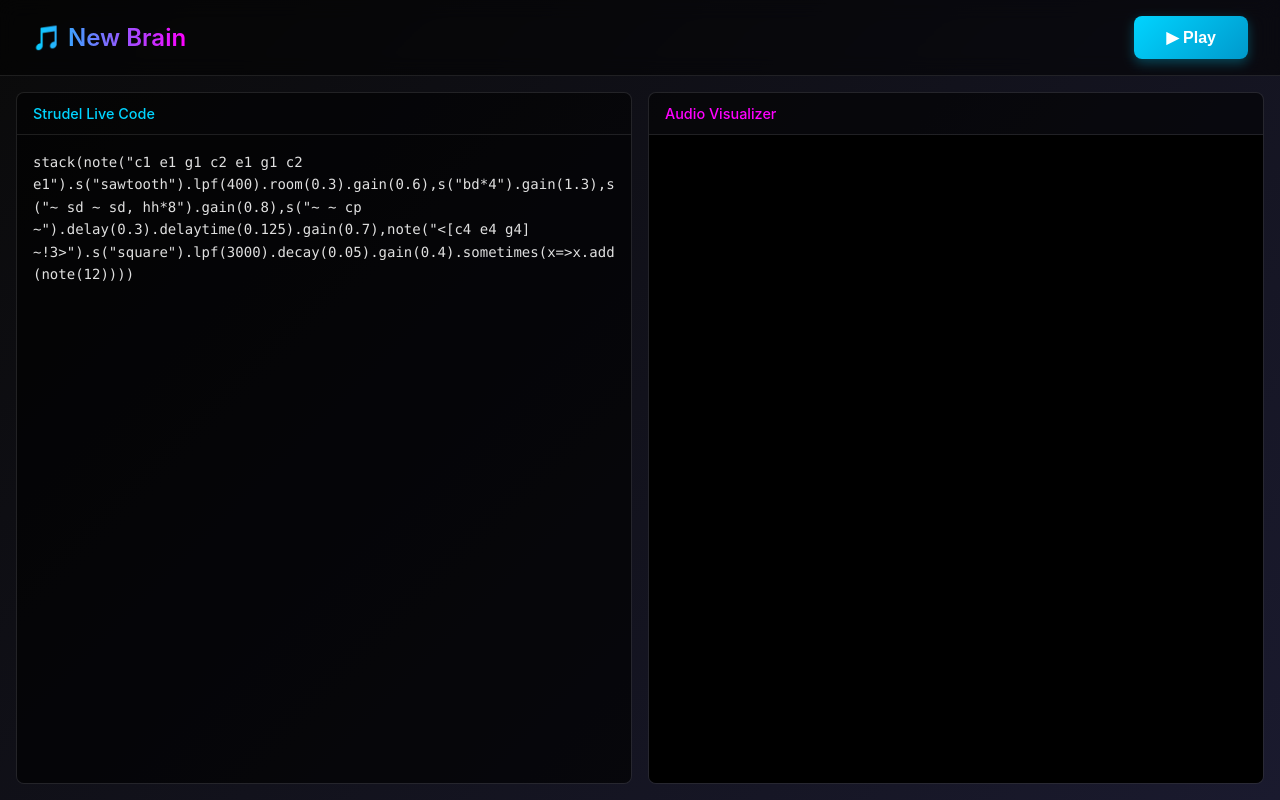
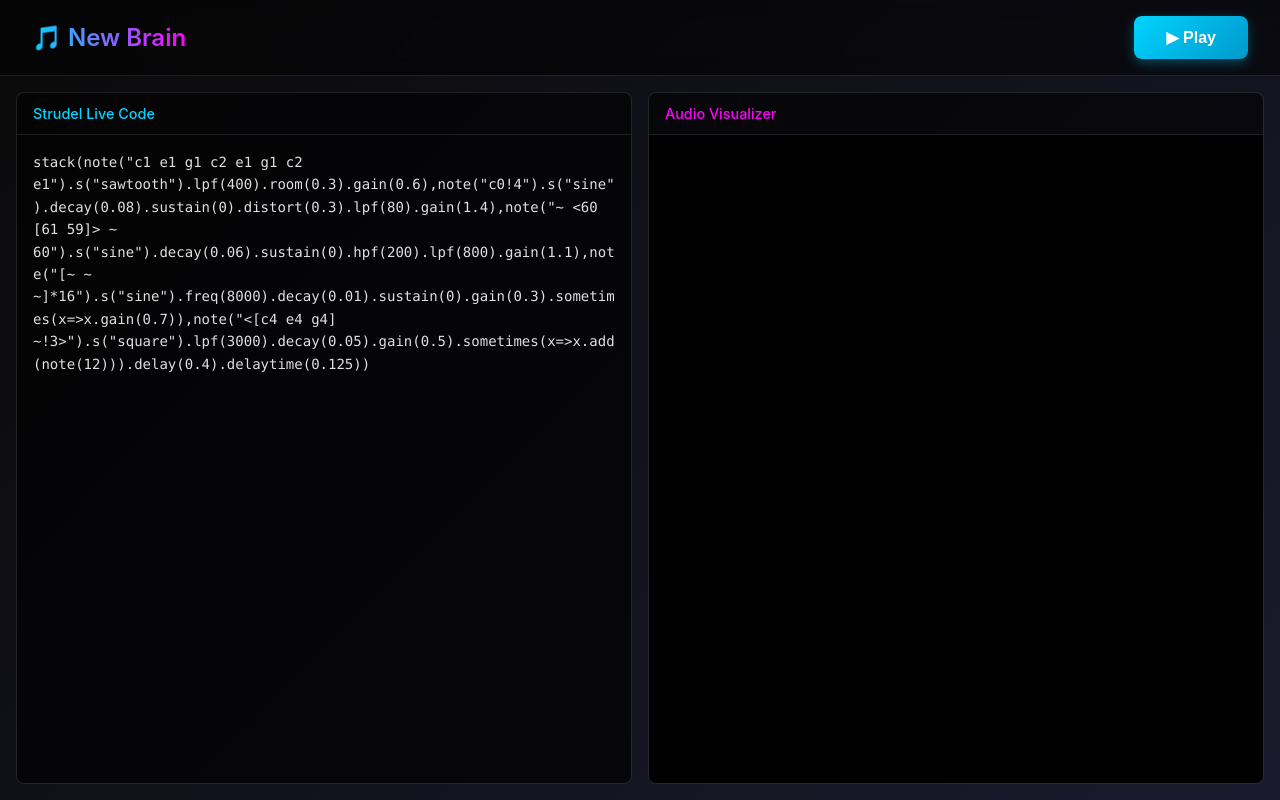
Before and after one commit to zebutron/new_brain, a React (Vite) app in the folder frontend/: page / in a window 1280 px wide. Built offline with nearby package versions, Linux system fonts and the light colour scheme.

Commit message:
SYNTH DRUMS THAT SLAP - proper percussion synthesis
- KICK: Distorted sine with pitch drop, super tight
- SNARE: Band-passed sine bursts with variation
- HI-HATS: 8kHz clicks, randomized gain for groove
- BASS: Your arpeggio with reverb
- STABS: Delayed square chords with octave chaos

This GROOVES

```diff
--- a/frontend/src/App.jsx
+++ b/frontend/src/App.jsx
@@ -5,7 +5,7 @@ import { useStrudelDirect } from './hooks/useStrudelDirect'
 import './App.css'
 
 function App() {
-  const [code, setCode] = useState('stack(note("c1 e1 g1 c2 e1 g1 c2 e1").s("sawtooth").lpf(400).room(0.3).gain(0.6),s("bd*4").gain(1.3),s("~ sd ~ sd, hh*8").gain(0.8),s("~ ~ cp ~").delay(0.3).delaytime(0.125).gain(0.7),note("<[c4 e4 g4] ~!3>").s("square").lpf(3000).decay(0.05).gain(0.4).sometimes(x=>x.add(note(12))))')
+  const [code, setCode] = useState('stack(note("c1 e1 g1 c2 e1 g1 c2 e1").s("sawtooth").lpf(400).room(0.3).gain(0.6),note("c0!4").s("sine").decay(0.08).sustain(0).distort(0.3).lpf(80).gain(1.4),note("~ <60 [61 59]> ~ 60").s("sine").decay(0.06).sustain(0).hpf(200).lpf(800).gain(1.1),note("[~ ~ ~]*16").s("sine").freq(8000).decay(0.01).sustain(0).gain(0.3).sometimes(x=>x.gain(0.7)),note("<[c4 e4 g4] ~!3>").s("square").lpf(3000).decay(0.05).gain(0.5).sometimes(x=>x.add(note(12))).delay(0.4).delaytime(0.125))')
   const { isPlaying, error, toggle } = useStrudelDirect()
 
   const handleCodeChange = (newCode) => {
```
